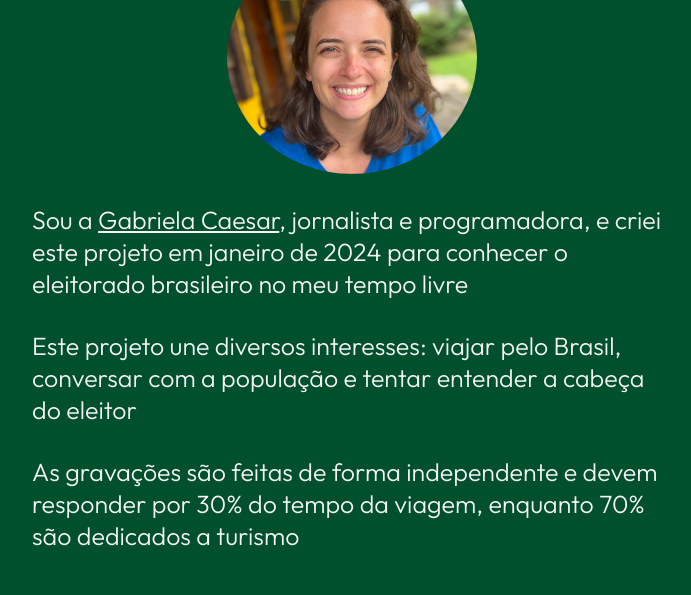
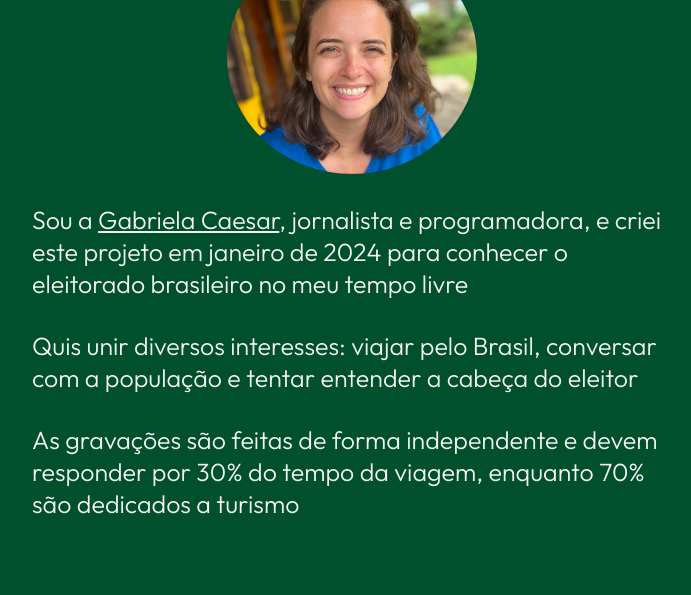
Before and after one commit to gabrielacaesar/o-eleitor, a plain HTML site: page sobre.html in a window 1280 px wide. Shown: the part 930-1525 px from the top of the page, without its empty margins (288-979 px from the left). Drawn offline with Linux system fonts and the light colour scheme.

Commit message:
Update sobre.html

```diff
--- a/sobre.html
+++ b/sobre.html
@@ -52,7 +52,7 @@
             <img src="img/foto.png" alt="Foto de Gabriela Caesar">
 
             <p class="answer">Sou a <a href="https://gabrielacaesar.github.io/" target="_blank">Gabriela Caesar</a>, jornalista e programadora, e criei este projeto em janeiro de 2024 para conhecer o eleitorado brasileiro no meu tempo livre</p>
-            <p class="answer">Este projeto une diversos interesses: viajar pelo Brasil, conversar com a população e tentar entender a cabeça do eleitor</p>
+            <p class="answer">Quis unir diversos interesses: viajar pelo Brasil, conversar com a população e tentar entender a cabeça do eleitor</p>
             <p class="answer">As gravações são feitas de forma independente e devem responder por 30% do tempo da viagem, enquanto 70% são dedicados a turismo</p>
 
             <p class="question">Quer receber atualizações do projeto?</p>
```
